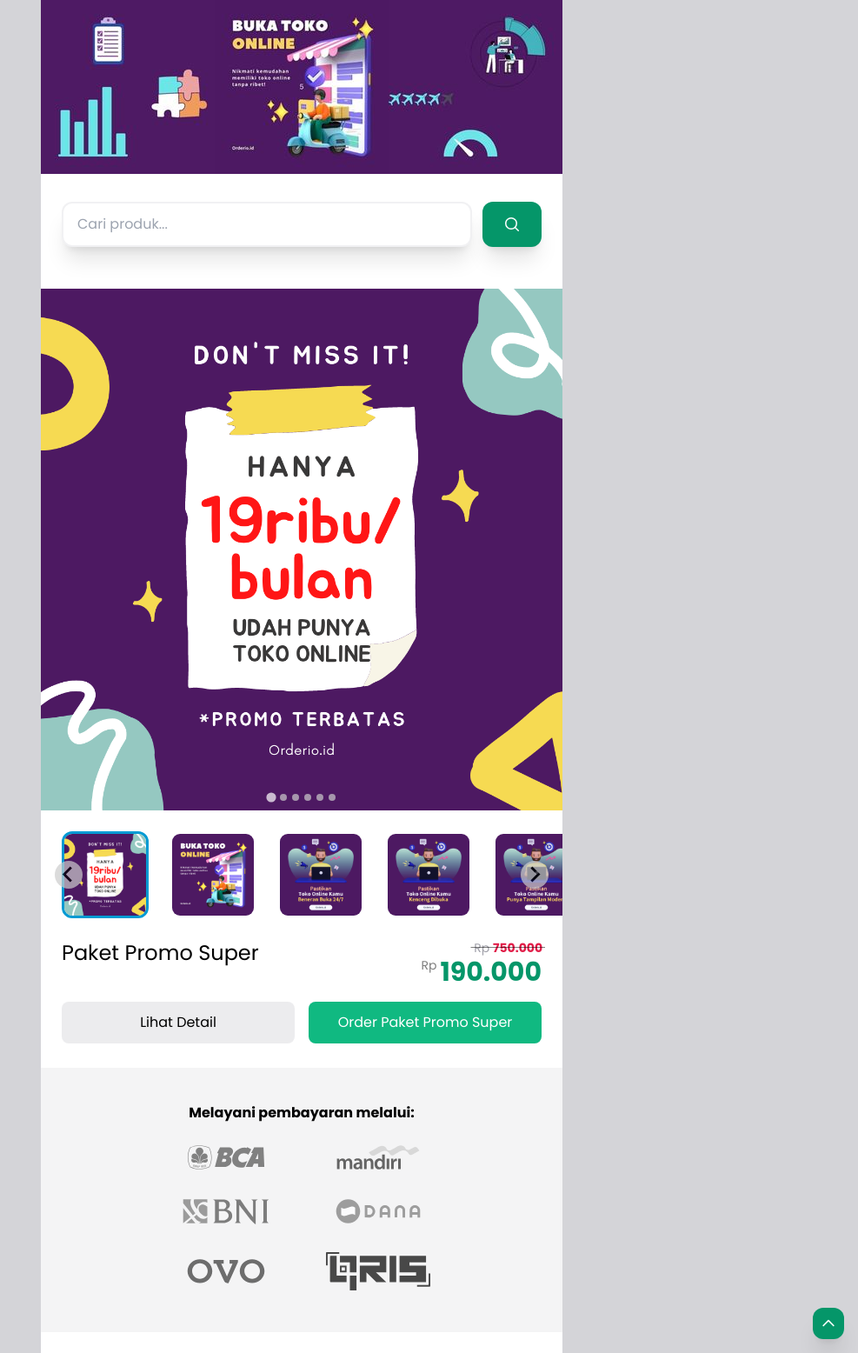
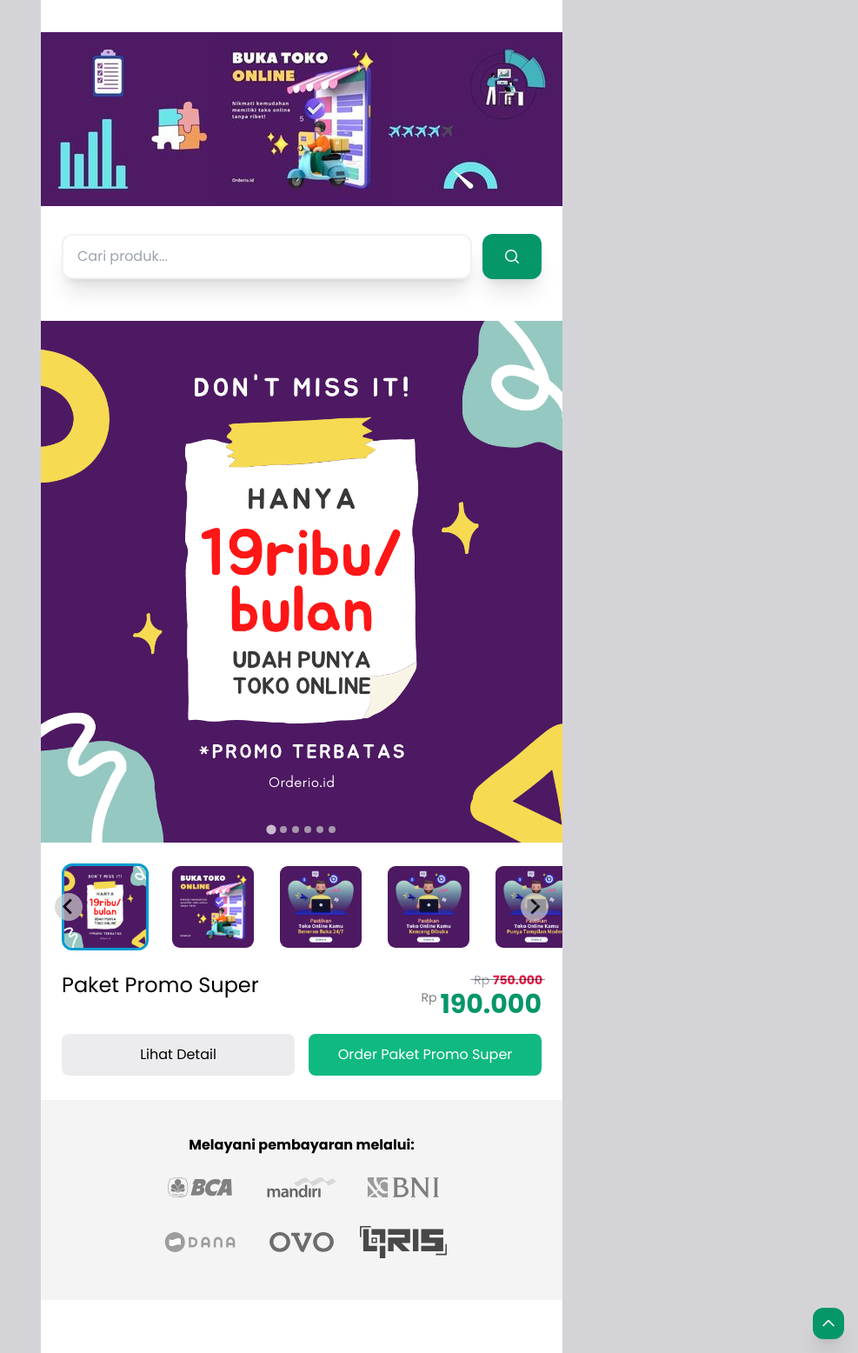
Before and after one commit to haloorderio/haloorderio.github.io, a Jekyll site: the page built from index.html, in a window 1280 px wide. Shown: the whole page at 87% size, without its empty margins (293-1280 px from the left). Built offline with Jekyll 4.4.1, drawn with Linux system fonts in a browser that asks for light colours; the list of posts is cut into pages by our own code.

Commit message:
Update default.html

```diff
--- a/_layouts/default.html
+++ b/_layouts/default.html
@@ -88,12 +88,12 @@
 				<div class="bg-zinc-100 py-10 px-4 mt-7">
 					<p class="text-center mb-2"><b>Melayani pembayaran melalui:</b></p>
 					<div class="flex flex-wrap max-w-[350px] mx-auto -mb-2">
-						<img src="{{ site.url }}/assets/img/payment-bca.svg" alt="BCA" width="120" height="30" class="object-contain mx-auto py-4" />
-						<img src="{{ site.url }}/assets/img/payment-mandiri.svg" alt="Mandiri" width="120" height="30" class="object-contain mx-auto py-4" />
-						<img src="{{ site.url }}/assets/img/payment-bni.svg" alt="BNI" width="120" height="30" class="object-contain mx-auto py-4" />
-						<img src="{{ site.url }}/assets/img/payment-dana.svg" alt="Dana" width="120" height="30" class="object-contain mx-auto py-4" />
-						<img src="{{ site.url }}/assets/img/payment-ovo.svg" alt="Ovo" width="120" height="30" class="object-contain mx-auto py-4" />
-						<img src="{{ site.url }}/assets/img/payment-QRIS.svg" alt="QRIS" width="120" height="30" class="object-contain mx-auto py-4" />
+						<img src="{{ site.url }}/assets/img/payment-bca.svg" alt="BCA" width="100" height="20" class="object-contain mx-auto py-4" />
+						<img src="{{ site.url }}/assets/img/payment-mandiri.svg" alt="Mandiri" width="100" height="20" class="object-contain mx-auto py-4" />
+						<img src="{{ site.url }}/assets/img/payment-bni.svg" alt="BNI" width="100" height="20" class="object-contain mx-auto py-4" />
+						<img src="{{ site.url }}/assets/img/payment-dana.svg" alt="Dana" width="100" height="20" class="object-contain mx-auto py-4" />
+						<img src="{{ site.url }}/assets/img/payment-ovo.svg" alt="Ovo" width="100" height="20" class="object-contain mx-auto py-4" />
+						<img src="{{ site.url }}/assets/img/payment-QRIS.svg" alt="QRIS" width="100" height="20" class="object-contain mx-auto py-4" />
 						<!-- <img src="{{ site.url }}/assets/img/payment-bri.svg" alt="BRI" width="120" height="30" class="object-contain mx-auto py-4" />
 						<img src="{{ site.url }}/assets/img/payment-bsi.svg" alt="BSI" width="120" height="30" class="object-contain mx-auto py-4" />
 						<img src="{{ site.url }}/assets/img/payment-bankjateng.svg" alt="Bank Jateng" width="120" height="30" class="object-contain mx-auto py-4" />
```
